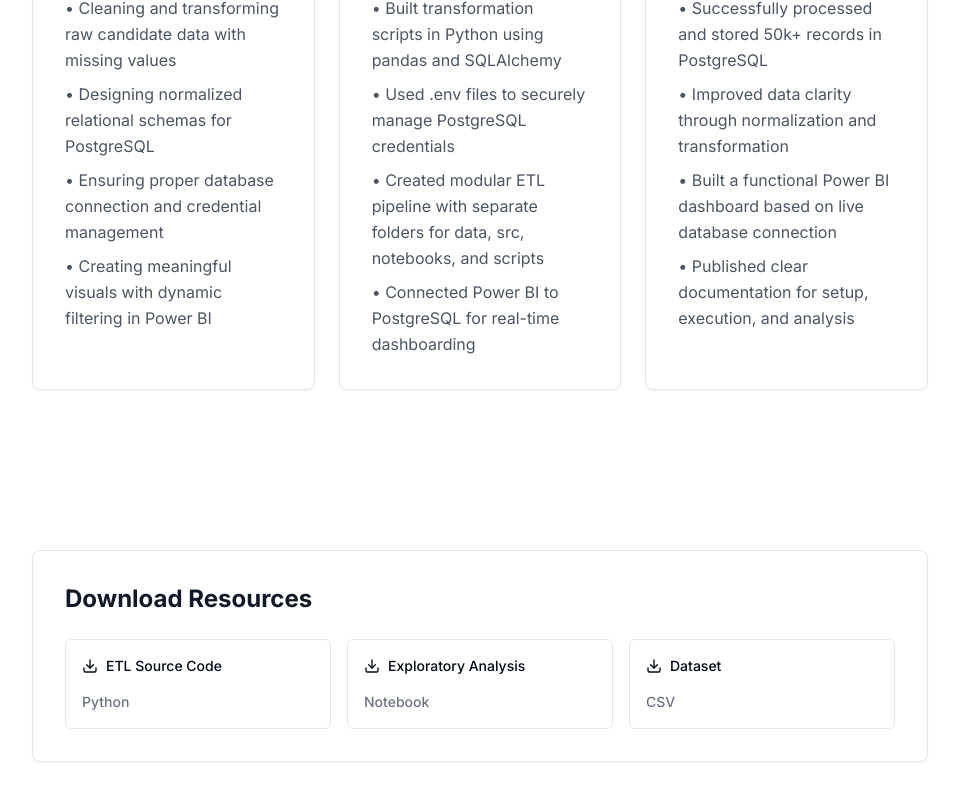
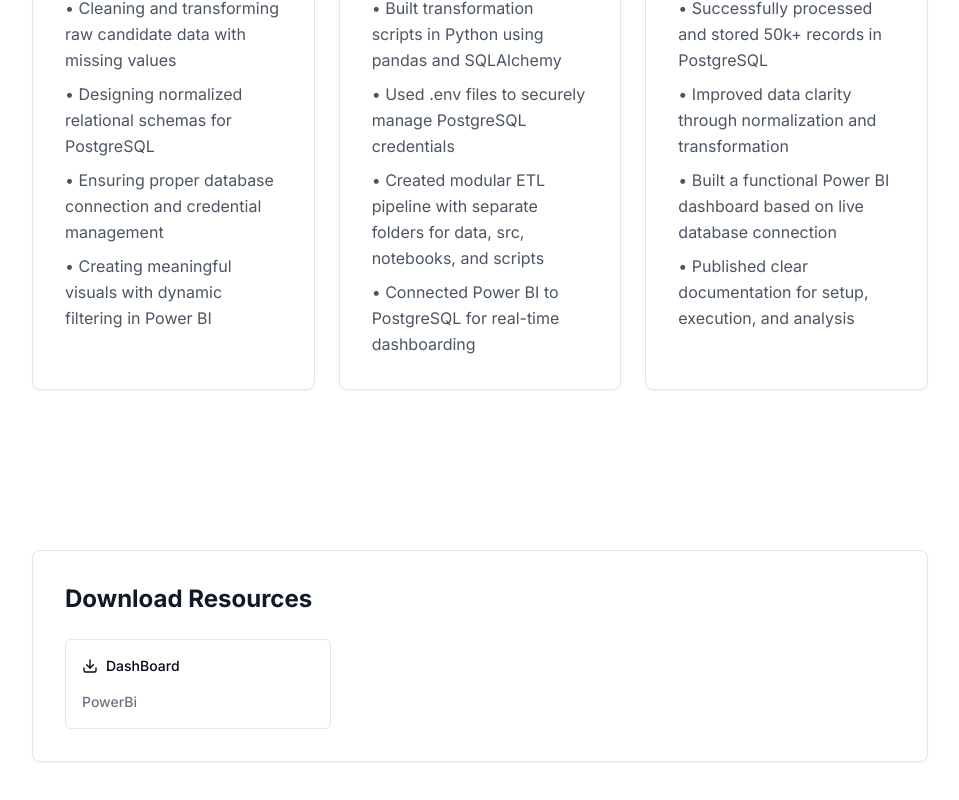
Before and after one commit to Jhonatan19991/career-showcase-pro, a React (Vite) app: page /project/1 in a window 1280 px wide. Shown: the part 1680-2480 px from the top of the page, without its empty margins (160-1119 px from the left). Built offline with nearby package versions, Linux system fonts and the light colour scheme.

Commit message:
Update ProjectDetail.tsx

```diff
--- a/src/pages/ProjectDetail.tsx
+++ b/src/pages/ProjectDetail.tsx
@@ -45,9 +45,8 @@ The workflow is modular and reusable, with environment configuration handled thr
     demoUrl: "",
     blogUrl: "",
     artifacts: [
-      { name: "ETL Source Code", type: "Python", url: "https://github.com/Jhonatan19991/Worshop1/tree/main/src" },
-      { name: "Exploratory Analysis", type: "Notebook", url: "https://github.com/Jhonatan19991/Worshop1/tree/main/notebooks" },
-      { name: "Dataset", type: "CSV", url: "https://github.com/Jhonatan19991/Worshop1/blob/main/data/candidates.csv" }
+      { name: "DashBoard", type: "PowerBi", url: "https://github.com/Jhonatan19991/images/blob/main/page/1/0.png" },
+
     ]
   }
 };
```
